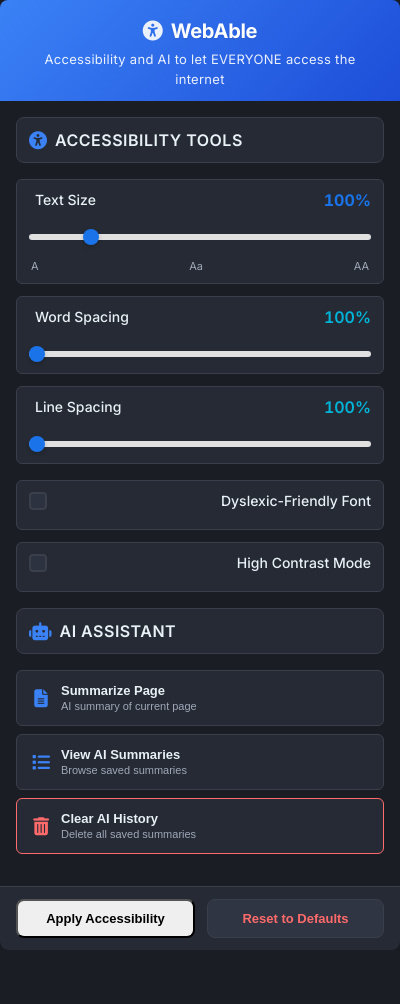
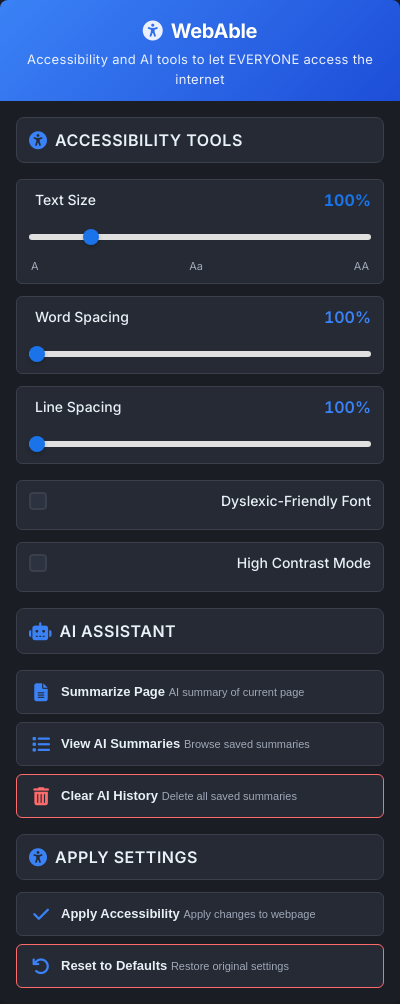
Before and after one commit to KingJamesH/AccessiStudy, a browser extension: page popup.html in a window 400 px wide. Before the commit the page ends 950 px from the top, so only its background shows below. Drawn offline with Linux system fonts and the light colour scheme.

Commit message:
v2.7 final 2 columns

```diff
--- a/popup.html
+++ b/popup.html
@@ -18,7 +18,7 @@
         <i class="fas fa-universal-access header-icon"></i>
         <h1>WebAble</h1>
       </div>
-      <p class="header-subtitle">Accessibility and AI to let EVERYONE access the internet</p>
+      <p class="header-subtitle">Accessibility and AI tools to let EVERYONE access the internet</p>
     </header>
 
     <div class="main-content">
@@ -128,17 +128,36 @@
               </div>
             </button>
           </div>
+
+          <div class="settings-section">
+            <div class="column-header">
+              <i class="fas fa-universal-access"></i>
+              <h2>Apply Settings</h2>
+            </div>
+            <div class="action-buttons">
+              <button id="applyBtn" class="ai-feature-btn">
+                <i class="fas fa-check"></i>
+                <div class="ai-feature-content">
+                  <span class="ai-feature-title">Apply Accessibility</span>
+                  <span class="ai-feature-desc">Apply changes to webpage</span>
+                </div>
+              </button>
+
+              <button id="resetBtn" class="ai-feature-btn secondary">
+                <i class="fas fa-undo"></i>
+                <div class="ai-feature-content">
+                  <span class="ai-feature-title">Reset to Defaults</span>
+                  <span class="ai-feature-desc">Restore original settings</span>
+                </div>
+              </button>
+            </div>
+
+            <!-- Status Messages -->
+            <div id="status" class="status-message" style="display: none;"></div>
+          </div>
         </div>
       </div>
-
-      <!-- Bottom: Full-width action buttons -->
-      <div class="bottom-actions">
-        <button id="applyBtn">Apply Accessibility</button>
-        <button id="resetBtn" class="secondary">Reset to Defaults</button>
-      </div>
     </div>
-
-    <div id="status" class="status-message" style="display: none;"></div>
   </div>
 
   <script src="popup.js"></script>
--- a/popup.js
+++ b/popup.js
@@ -638,7 +638,4 @@
       timeout = setTimeout(() => func.apply(context, args), wait);
     };
   }
-
-  // Disable auto-apply: only update the inline value labels on input
-  // The actual applying happens when Apply is clicked
 });
--- a/styles.css
+++ b/styles.css
@@ -13,7 +13,7 @@
   --secondary-text: #a0a8b8;
   --secondary-hover: #3a4050;
 
-  --accent-color: #00b4d8;
+  --accent-color: #3b82f6;
   --success-color: #2ecc71;
   --warning-color: #f39c12;
   --danger-color: #ff6b6b;
@@ -282,11 +282,23 @@
   text-align: center;
 }
 
-.ai-feature-content {
-  flex: 1;
+.action-buttons {
   display: flex;
   flex-direction: column;
-  gap: 2px;
+  gap: 8px;
+}
+
+.action-buttons .ai-feature-btn.secondary {
+  border-color: var(--danger-color);
+  color: var(--danger-color);
+}
+
+.action-buttons .ai-feature-btn.secondary:hover {
+  background: rgba(239, 68, 68, 0.1);
+  border-color: var(--danger-color);
+  color: var(--danger-color);
+  transform: translateY(-1px);
+  box-shadow: 0 2px 8px rgba(239, 68, 68, 0.2);
 }
 
 .ai-feature-title {
@@ -314,8 +326,8 @@
   color: var(--danger-color);
 }
 
-/* Bottom Actions */
-.bottom-actions {
+/* Bottom Actions - No longer used, buttons moved to AI column */
+/* .bottom-actions {
   display: flex;
   gap: 12px;
   padding: 16px 20px;
@@ -345,7 +357,7 @@
   color: var(--danger-color);
   transform: translateY(-1px);
   box-shadow: 0 2px 8px rgba(255, 107, 107, 0.2);
-}
+} */
 
 /* Header Updates */
 .header {
@@ -439,10 +451,10 @@
 }
 
 /* Animation for section changes */
-@keyframes fadeIn {
+/* @keyframes fadeIn {
   from { opacity: 0; transform: translateY(5px); }
   to { opacity: 1; transform: translateY(0); }
-}
+} */
 
 /* API Key Input Styles */
 .input-with-button {
@@ -551,15 +563,24 @@
   overflow-y: auto;
 }
 
+/* Status Messages - now in AI column */
 .status-message {
-  padding: 8px 10px;
+  padding: 10px 12px;
   border-radius: 6px;
-  margin: 6px 0;
+  margin: 8px 0 0 0;
   line-height: 1.4;
   display: none;
-  /* animation: fadeIn 0.3s ease-out; */
   border: 1px solid transparent;
   box-shadow: 0 2px 4px rgba(0, 0, 0, 0.1);
+  font-size: 13px;
+  font-weight: 500;
+}
+
+.status-message.show {
+  opacity: 1;
+  max-height: 100px;
+  margin-bottom: 8px;
+  display: block;
 }
 
 .status-message.error {
@@ -839,7 +860,7 @@
 }
 
 /* Responsive Design for New Wide Layout */
-@media (max-width: 750px) {
+@media (max-width: 720px) {
   .popup-body {
     width: 100vw;
     max-width: 698px;
@@ -867,17 +888,18 @@
     padding: 16px;
   }
 
-  .column {
-    width: 100%;
-  }
-
   .main-content {
     gap: 16px;
   }
 
-  .bottom-actions {
+  /* .bottom-actions {
     padding: 12px 16px;
   }
+
+  .bottom-actions button {
+    padding: 10px 14px;
+    font-size: 13px;
+  } */
 
   .column-header {
     padding: 10px 12px;
@@ -891,8 +913,8 @@
     padding: 12px 14px;
   }
 
-  .bottom-actions button {
+  /* .bottom-actions button {
     padding: 10px 14px;
     font-size: 13px;
-  }
+  } */
 }
```
